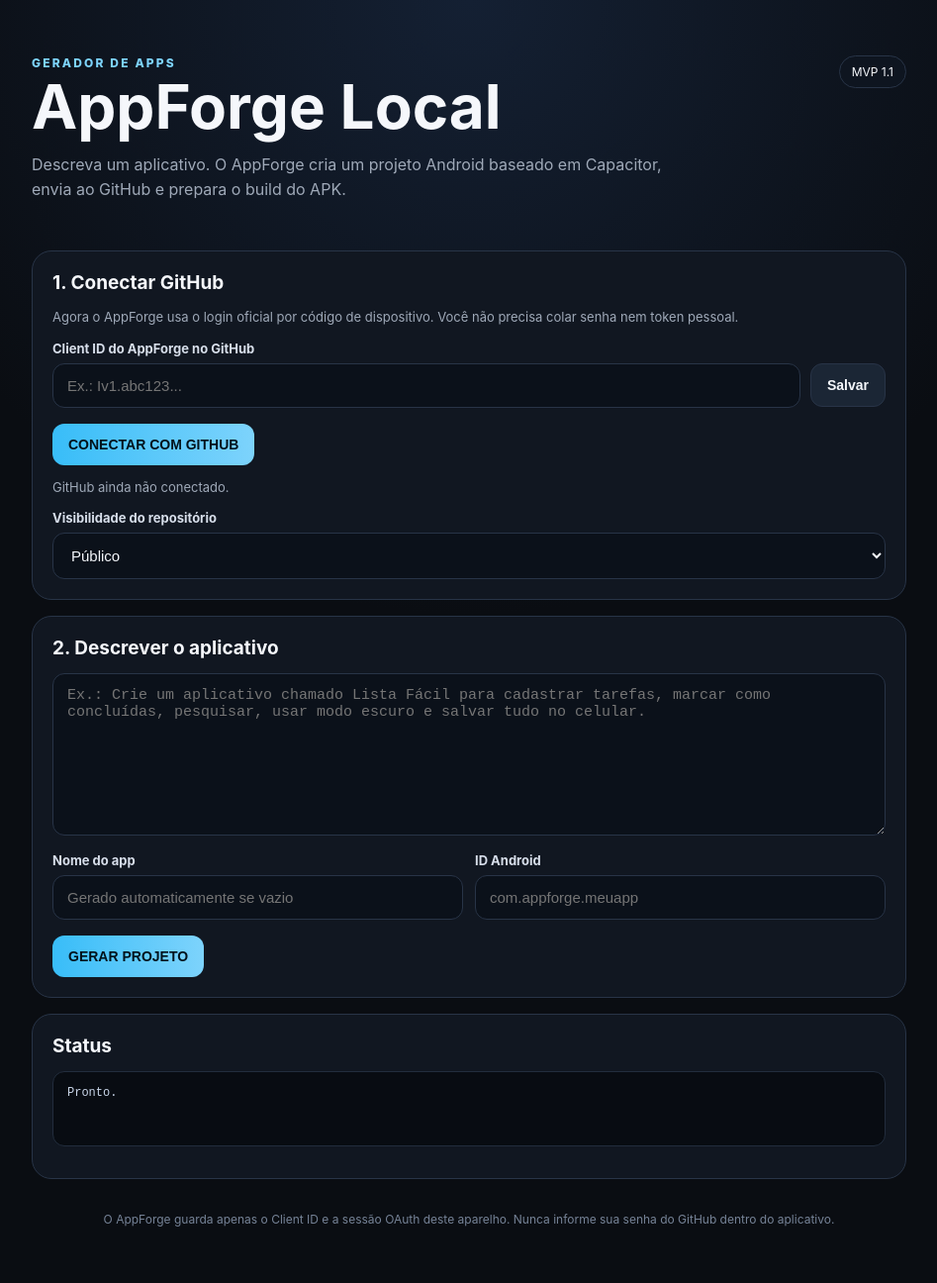
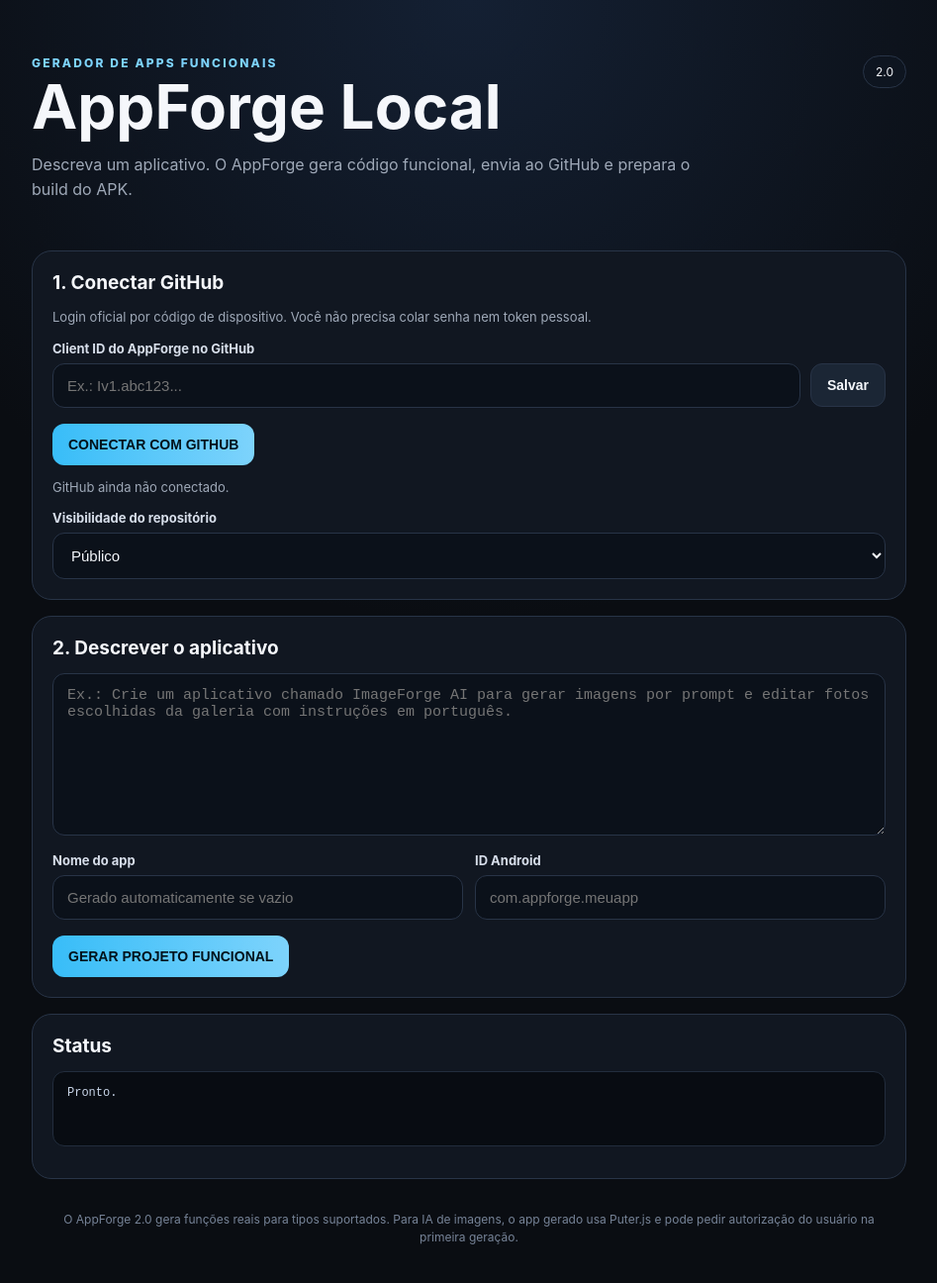
Before and after one commit to danielchile981-art/AppForge-Local, a website: page www/index.html in a window 1280 px wide. Shown: the whole page at 99% size, without its empty margins (166-1113 px from the left). Drawn offline with Linux system fonts and the light colour scheme.

Commit message:
Atualiza interface para AppForge 2.0 funcional

```diff
--- a/www/index.html
+++ b/www/index.html
@@ -10,16 +10,16 @@
   <main class="shell">
     <section class="hero">
       <div>
-        <p class="eyebrow">GERADOR DE APPS</p>
+        <p class="eyebrow">GERADOR DE APPS FUNCIONAIS</p>
         <h1>AppForge Local</h1>
-        <p class="subtitle">Descreva um aplicativo. O AppForge cria um projeto Android baseado em Capacitor, envia ao GitHub e prepara o build do APK.</p>
+        <p class="subtitle">Descreva um aplicativo. O AppForge gera código funcional, envia ao GitHub e prepara o build do APK.</p>
       </div>
-      <div class="badge">MVP 1.1</div>
+      <div class="badge">2.0</div>
     </section>
 
     <section class="panel">
       <h2>1. Conectar GitHub</h2>
-      <p class="muted">Agora o AppForge usa o login oficial por código de dispositivo. Você não precisa colar senha nem token pessoal.</p>
+      <p class="muted">Login oficial por código de dispositivo. Você não precisa colar senha nem token pessoal.</p>
       <label>Client ID do AppForge no GitHub</label>
       <div class="row"><input id="githubClientId" autocomplete="off" placeholder="Ex.: Iv1.abc123..." /><button class="secondary" id="saveClientId">Salvar</button></div>
       <button class="primary" id="connectGithubBtn">CONECTAR COM GITHUB</button>
@@ -35,14 +35,14 @@
 
     <section class="panel">
       <h2>2. Descrever o aplicativo</h2>
-      <textarea id="prompt" rows="8" placeholder="Ex.: Crie um aplicativo chamado Lista Fácil para cadastrar tarefas, marcar como concluídas, pesquisar, usar modo escuro e salvar tudo no celular."></textarea>
+      <textarea id="prompt" rows="8" placeholder="Ex.: Crie um aplicativo chamado ImageForge AI para gerar imagens por prompt e editar fotos escolhidas da galeria com instruções em português."></textarea>
       <div class="grid2"><div><label>Nome do app</label><input id="appName" placeholder="Gerado automaticamente se vazio" /></div><div><label>ID Android</label><input id="appId" placeholder="com.appforge.meuapp" /></div></div>
-      <button class="primary" id="generateBtn">GERAR PROJETO</button>
+      <button class="primary" id="generateBtn">GERAR PROJETO FUNCIONAL</button>
     </section>
 
     <section class="panel hidden" id="previewPanel"><h2>3. Projeto gerado</h2><div id="projectSummary" class="summary"></div><div class="row wrap"><button class="primary" id="publishBtn">CRIAR NO GITHUB E COMPILAR</button><button class="secondary" id="downloadJsonBtn">VER ARQUIVOS GERADOS</button></div></section>
     <section class="panel"><h2>Status</h2><pre id="status">Pronto.</pre></section>
-    <footer><p>O AppForge guarda apenas o Client ID e a sessão OAuth deste aparelho. Nunca informe sua senha do GitHub dentro do aplicativo.</p></footer>
+    <footer><p>O AppForge 2.0 gera funções reais para tipos suportados. Para IA de imagens, o app gerado usa Puter.js e pode pedir autorização do usuário na primeira geração.</p></footer>
   </main>
   <script src="app.js"></script>
 </body>
```
